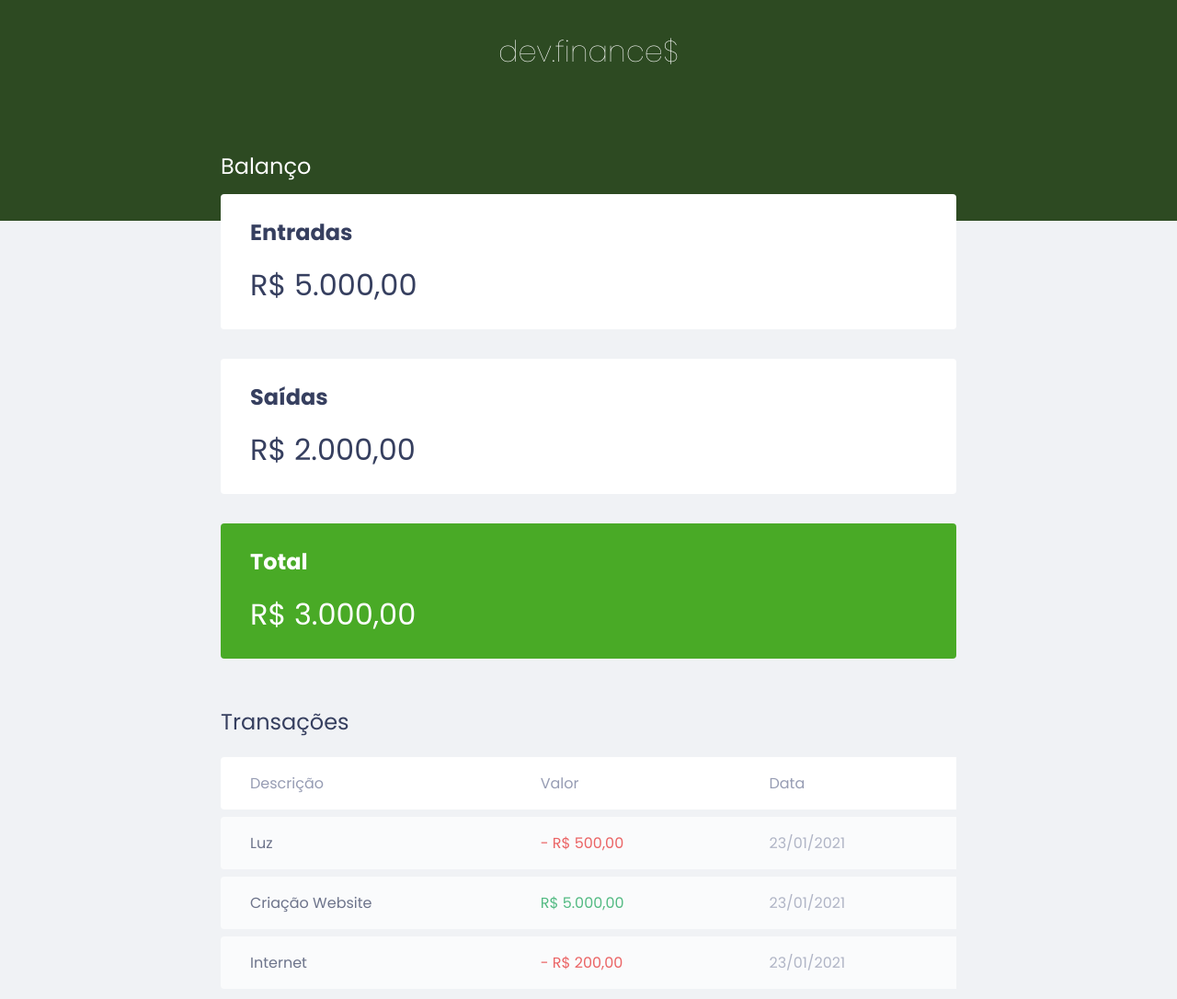
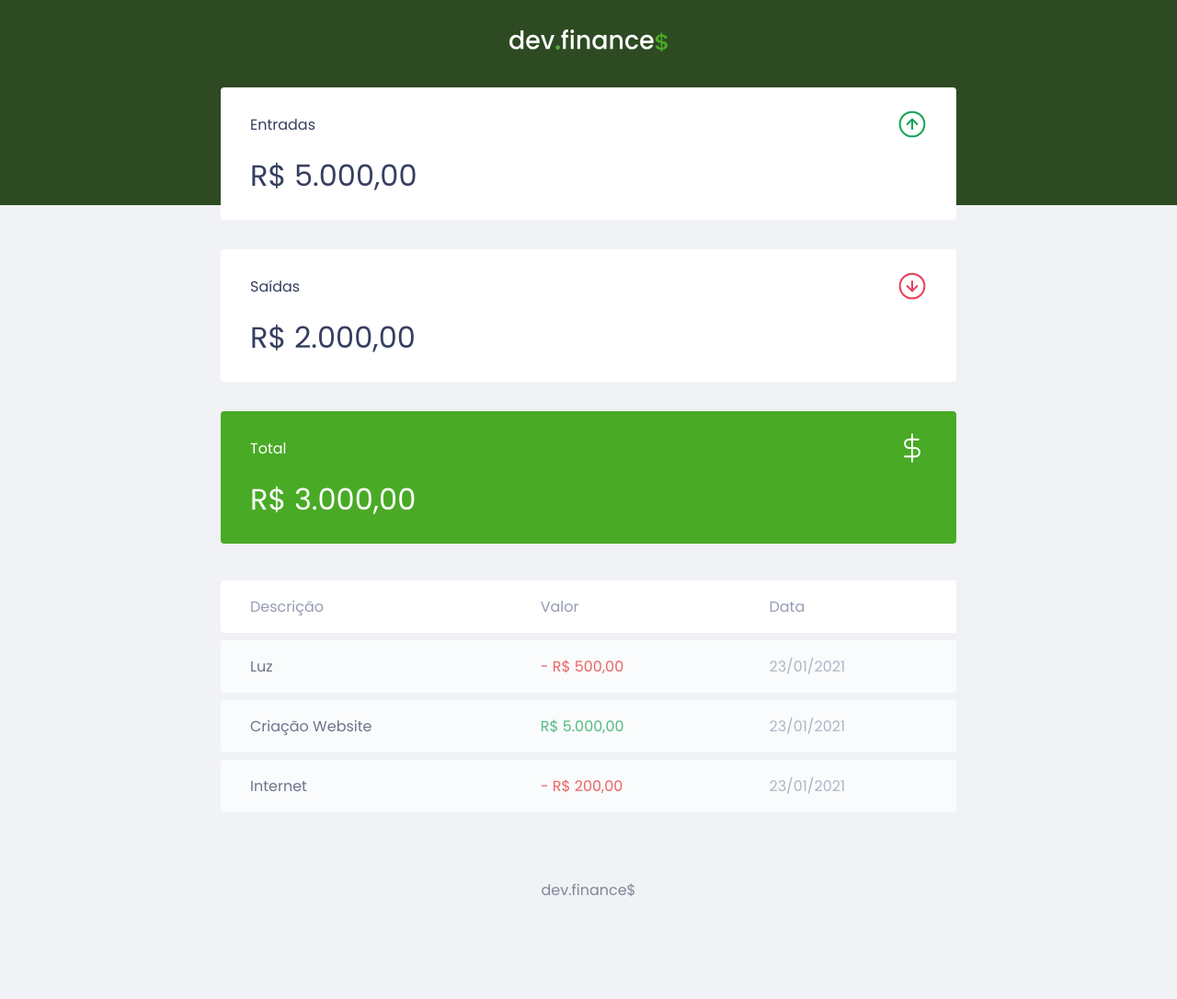
Before and after one commit to rayanaprata/dev-finances, a plain HTML site: page index.html in a window 1280 px wide. Shown: the top 1086 px of the page at 92% size. After the commit the page ends 1012 px from the top, so only its background shows below. Drawn offline with Linux system fonts and the light colour scheme.

Commit message:
adicionando svgs

```diff
--- a/index.html
+++ b/index.html
@@ -11,30 +11,39 @@
 
 <body>
   <header>
-    <h1 id="logo">dev.finance$</h1>
+    <img src="./assets/logo.svg" alt="Logo Dev Finance">
   </header>
   <main class="container">
     <section id="balance">
-      <h2>Balanço</h2>
+      <h2 class="sr-only">Balanço</h2>
 
       <div class="card">
-        <h1>Entradas</h1>
+        <h3>
+          <span>Entradas</span>
+          <img src="./assets/income.svg" alt="Imagem de entradas">
+        </h3>
         <p>R$ 5.000,00</p>
       </div>
 
       <div class="card">
-        <h1>Saídas</h1>
+        <h3>
+          <span>Saídas</span>
+          <img src="./assets/expense.svg" alt="Imagem de saídas">
+        </h3>
         <p>R$ 2.000,00</p>
       </div>
 
       <div class="card total">
-        <h1>Total</h1>
+        <h3>
+          <span>Total</span>
+          <img src="./assets/total.svg" alt="Imagem de total">
+        </h3>
         <p>R$ 3.000,00</p>
       </div>
 
     </section>
     <section id="transaction">
-      <h2>Transações</h2>
+      <h2 class="sr-only">Transações</h2>
       <table id="data-table">
         <thead>
           <tr>
--- a/style.css
+++ b/style.css
@@ -22,6 +22,18 @@ body {
   font-family: "Poppins", sans-serif;
 }
 
+.sr-only {
+  position: absolute;
+  width: 1px;
+  height: 1px;
+  margin: -1px;
+  padding: 0;
+  overflow: hidden;
+  clip: rect(0);
+  white-space: nowrap;
+  border-width: 0;
+}
+
 .container {
   width: min(90vw, 800px);
   margin: auto;
@@ -42,11 +54,6 @@ header {
   background-color: #2d4a22;
   padding: 2rem 0 10rem;
   text-align: center;
-}
-
-#logo {
-  color: #fff;
-  font-weight: 100;
 }
 
 /* ============== Balance ============== */
@@ -72,12 +79,14 @@ header {
 .card h3 {
   font-weight: normal;
   font-size: 1rem;
+  display: flex;
+  align-items: center;
+  justify-content: space-between;
 }
 
 .card p {
   font-size: 2rem;
   line-height: 3rem;
-
   margin-top: 1rem;
 }
 
```
